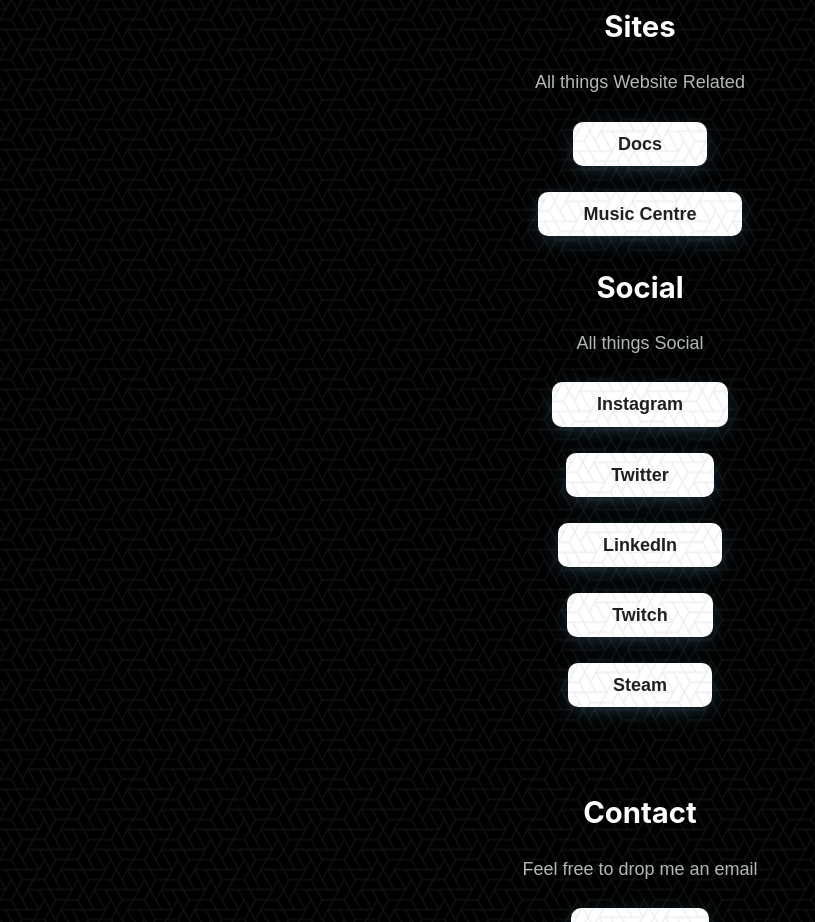
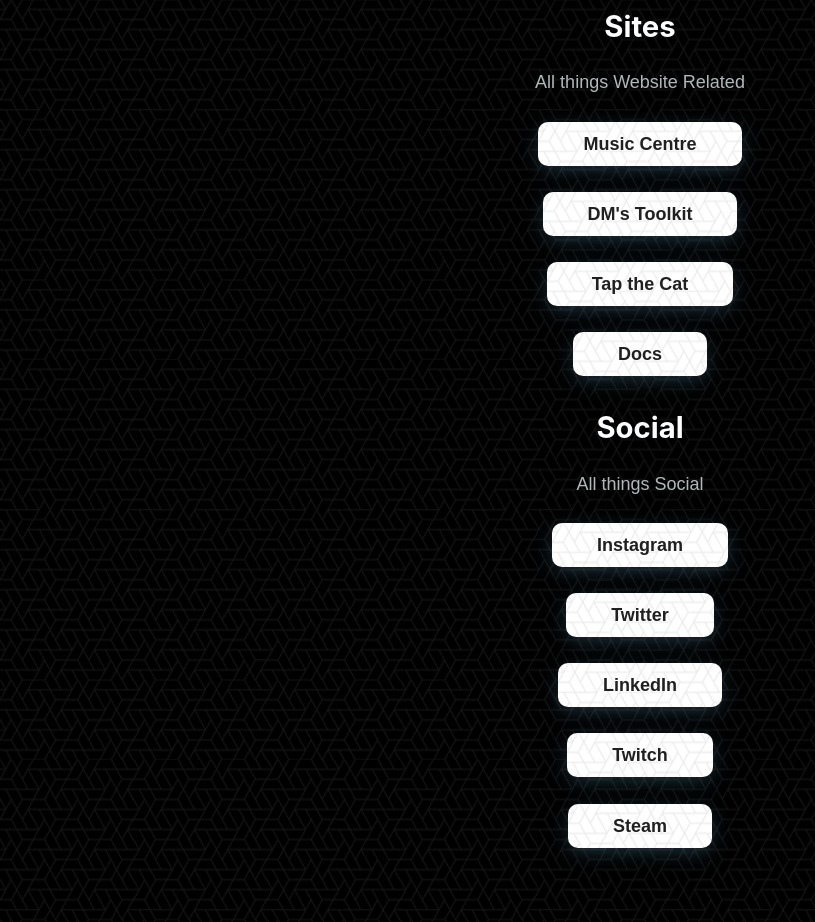
Before and after one commit to dan-mcm/daniel-mcmahon, a Gatsby site: page / in a window 1280 px wide. Shown: the part 840-1762 px from the top of the page, without its empty margins (0-815 px from the left). Built offline with nearby package versions, Linux system fonts and the light colour scheme; Gatsby itself is replaced by a stand-in of ours.

Commit message:
updated sites

```diff
--- a/src/components/site-content.js
+++ b/src/components/site-content.js
@@ -8,10 +8,16 @@ const SiteContent = () => (
       title="Sites"
       description="All things Website Related"
     />
-    <a href="https://dan-mcm.github.io/docs/"><Button>Docs</Button></a>
+    <a href="https://music-centre.info/"><Button>Music Centre</Button></a>
     <br/>
     <br/>
-    <a href="https://music-centre.info/"><Button>Music Centre</Button></a>
+    <a href="https://dan-mcm.github.io/dnd/"><Button>DM's Toolkit</Button></a>
+    <br/>
+    <br/>
+    <a href="https://cat-ui.herokuapp.com/"><Button>Tap the Cat</Button></a>
+    <br/>
+    <br/>
+    <a href="https://dan-mcm.github.io/docs/"><Button>Docs</Button></a>
   </div>
 )
 
```
